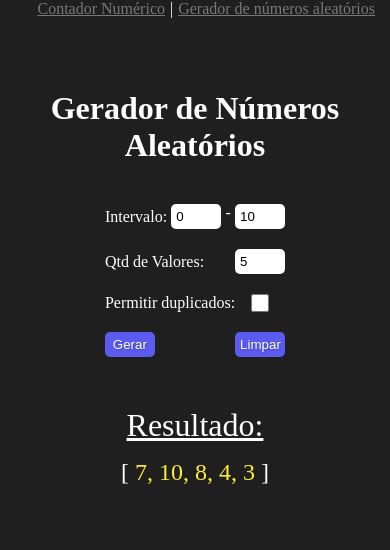
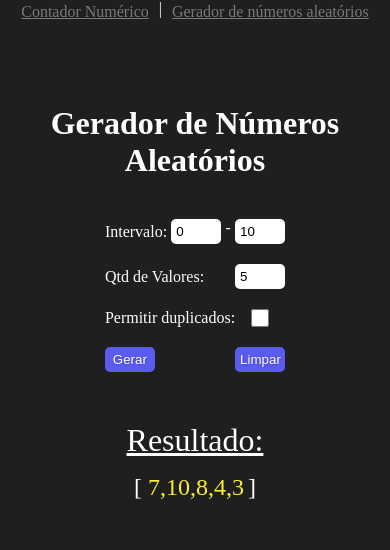
Before and after one commit to lfalvespe/numeros-aleatorios-js, a website: page index.html in a window 390 px wide. Both pictures are taken after a click on the input "Gerar". Shown: the top 550 px of the page. Drawn offline with Linux system fonts and the light colour scheme.

Commit message:
corrigida falha de exibição dos valores (sem vír   gula), media queries do nav ajustada para mobile

```diff
--- a/index.html
+++ b/index.html
@@ -10,7 +10,7 @@
   <body>
     <nav>
       <a href="https://contador-reactjs.vercel.app/" target="_blank">Contador Numérico</a>
-      <span>|</span>
+      <div>|</div>
       <a href="">Gerador de números aleatórios</a>
     </nav>
     <header>
--- a/index.js
+++ b/index.js
@@ -33,12 +33,11 @@ generateBtn.addEventListener("click", (e) => {
   const max = Number(document.querySelector("#max").value);
   const repeat = document.querySelector("#repeated").checked;
 
+  max === 0 && (res.innerHTML = "Informe o valor máximo");
+  qtd === 0 && (res.innerHTML = "Informe a qtd de valores");
+  max < min && (res.innerHTML = "máx deve ser maior que mín");
 
-  max === 0 && (res.innerHTML = "Informe o valor máximo")
-  qtd === 0 && (res.innerHTML = "Informe a qtd de valores")
-  max < min && (res.innerHTML = "máx deve ser maior que mín")
-
-  if ((qtd != 0) && (max != 0) && (max > min)) {
+  if (qtd != 0 && max != 0 && max > min) {
     repeat ? generateDuplicates() : generateUniques();
 
     function generateDuplicates() {
@@ -57,15 +56,9 @@ generateBtn.addEventListener("click", (e) => {
     }
   }
 
-  resArray.length > 0 &&
-    resArray.map((e) => {
-      e == resArray[resArray.length - 1]
-        ? (res.innerHTML += `${e} `)
-        : (res.innerHTML += `${e}, `);
-    });
-
-    let brackets = document.querySelectorAll(".brackets");
-    brackets.forEach((b) => b.classList.remove("gray"));
+  res.innerHTML = resArray;
+  let brackets = document.querySelectorAll(".brackets");
+  brackets.forEach((b) => b.classList.remove("gray"));
 
   console.log(resArray);
 });
--- a/styles.css
+++ b/styles.css
@@ -20,6 +20,10 @@ nav {
     right: 15px;
     display: flex;
     column-gap: 5px;
+}
+
+nav a {
+    padding: 3px 5px;
 }
 
 nav a:hover {
@@ -132,3 +136,15 @@ footer {
   a {
     color: #7a7777;
   }
+
+
+  @media screen and (max-width: 800px) {
+    footer {
+        width: 90%;
+    }
+    nav {
+        width: 100%;
+        justify-content:center;
+        right: unset;
+    }
+  }
```
